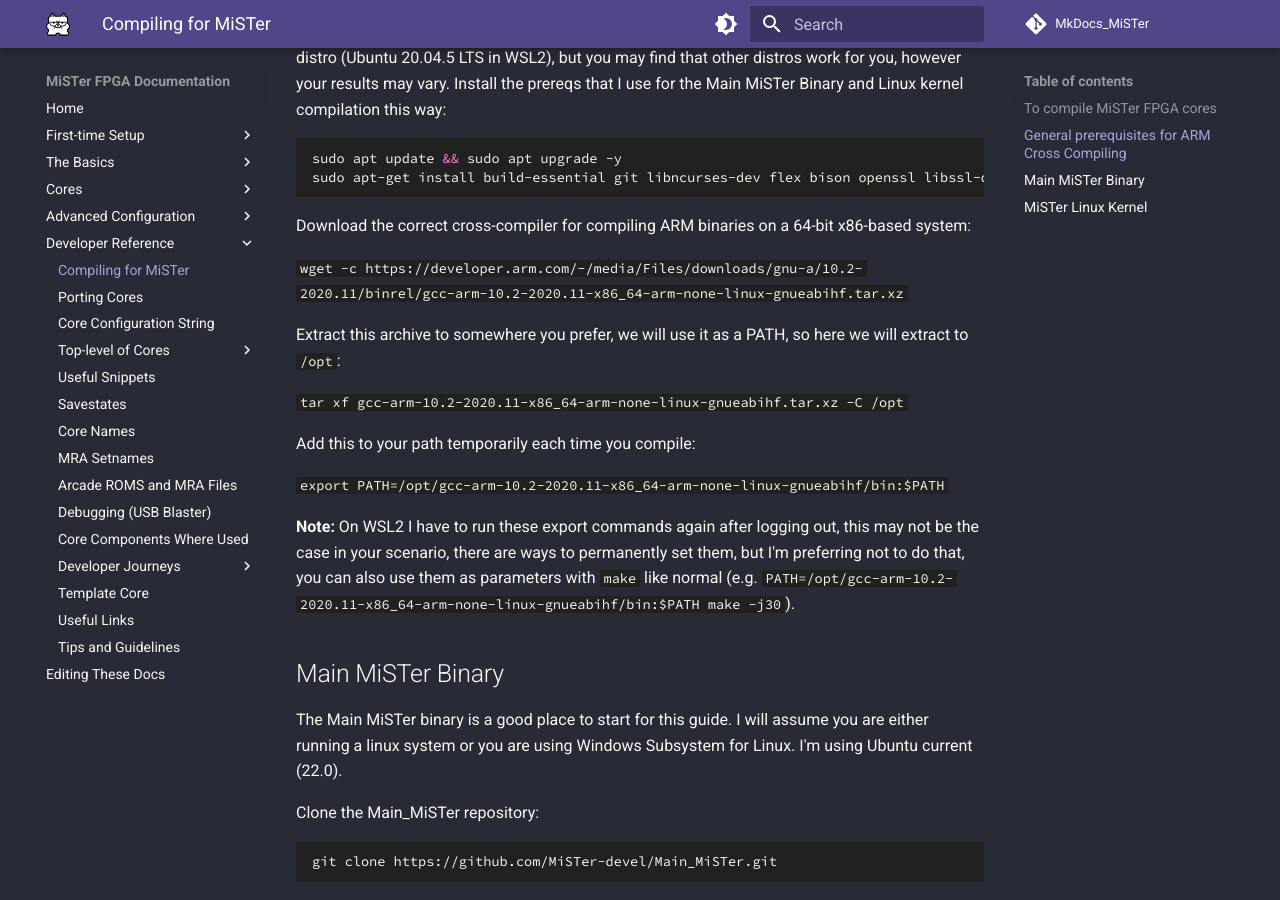
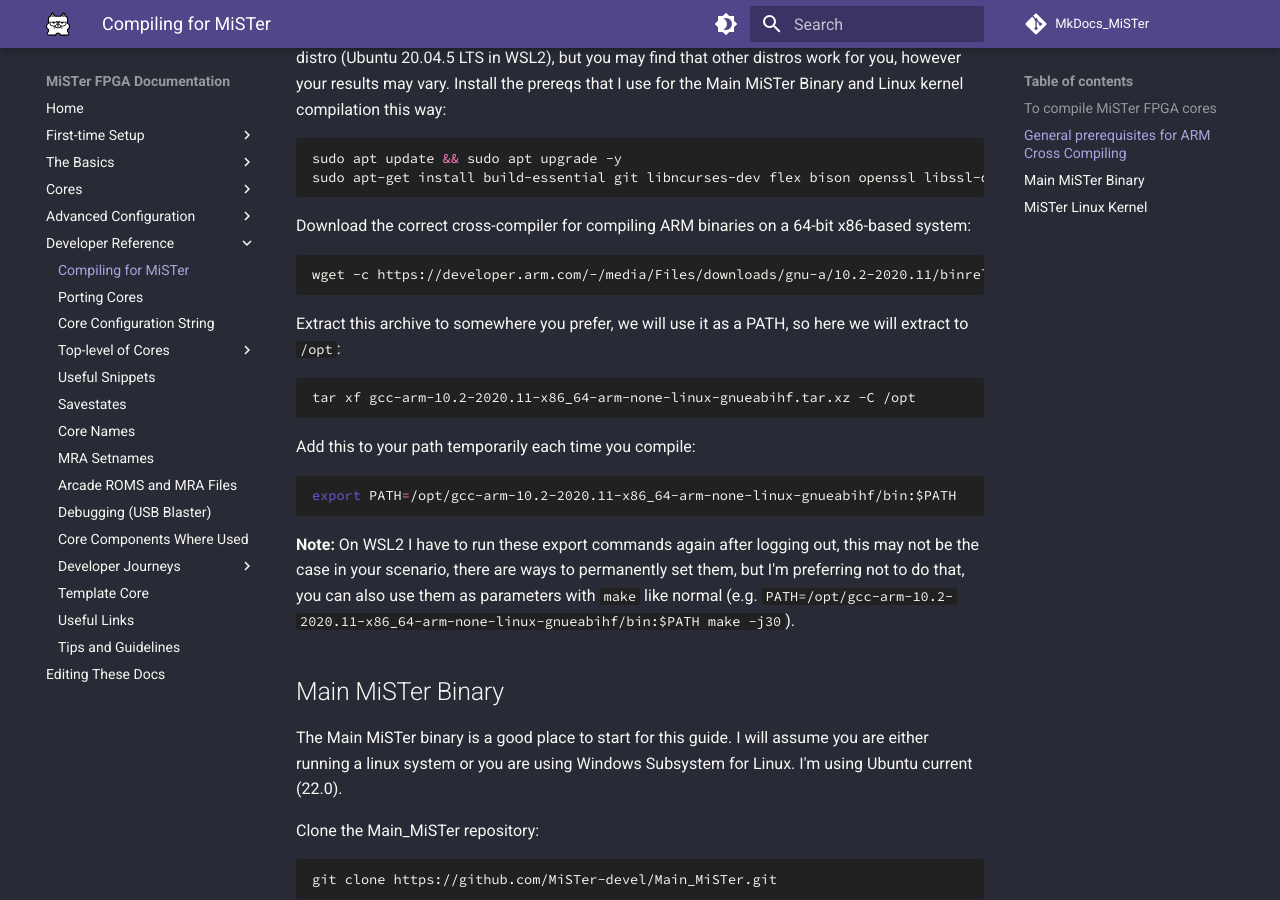
Before and after one commit to MiSTer-devel/MkDocs_MiSTer, an MkDocs documentation site: the page built from docs/developer/mistercompile.md, in a window 1280 px wide and 900 px high, scrolled down 713 px. Built offline with MkDocs 1.6.1 and Material for MkDocs 9.7.7, drawn with Linux system fonts in a browser that asks for light colours; comment, search, counter and statistics services are not loaded.

Commit message:
Update mistercompile.md

````diff
--- a/docs/developer/mistercompile.md
+++ b/docs/developer/mistercompile.md
@@ -23,15 +23,21 @@
 
 Download the correct cross-compiler for compiling ARM binaries on a 64-bit x86-based system:
 
-`wget -c https://developer.arm.com/-/media/Files/downloads/gnu-a/10.2-2020.11/binrel/gcc-arm-10.2-2020.11-x86_64-arm-none-linux-gnueabihf.tar.xz`
+```sh
+wget -c https://developer.arm.com/-/media/Files/downloads/gnu-a/10.2-2020.11/binrel/gcc-arm-10.2-2020.11-x86_64-arm-none-linux-gnueabihf.tar.xz
+```
 
 Extract this archive to somewhere you prefer, we will use it as a PATH, so here we will extract to `/opt`:
 
-`tar xf gcc-arm-10.2-2020.11-x86_64-arm-none-linux-gnueabihf.tar.xz -C /opt`
+```sh
+tar xf gcc-arm-10.2-2020.11-x86_64-arm-none-linux-gnueabihf.tar.xz -C /opt
+```
 
 Add this to your path temporarily each time you compile:
 
-`export PATH=/opt/gcc-arm-10.2-2020.11-x86_64-arm-none-linux-gnueabihf/bin:$PATH`
+```sh
+export PATH=/opt/gcc-arm-10.2-2020.11-x86_64-arm-none-linux-gnueabihf/bin:$PATH
+```
 
 **Note:** On WSL2 I have to run these export commands again after logging out, this may not be the case in your scenario, there are ways to permanently set them, but I'm preferring not to do that, you can also use them as parameters with `make` like normal (e.g. `PATH=/opt/gcc-arm-10.2-2020.11-x86_64-arm-none-linux-gnueabihf/bin:$PATH make -j30`).
 
````
